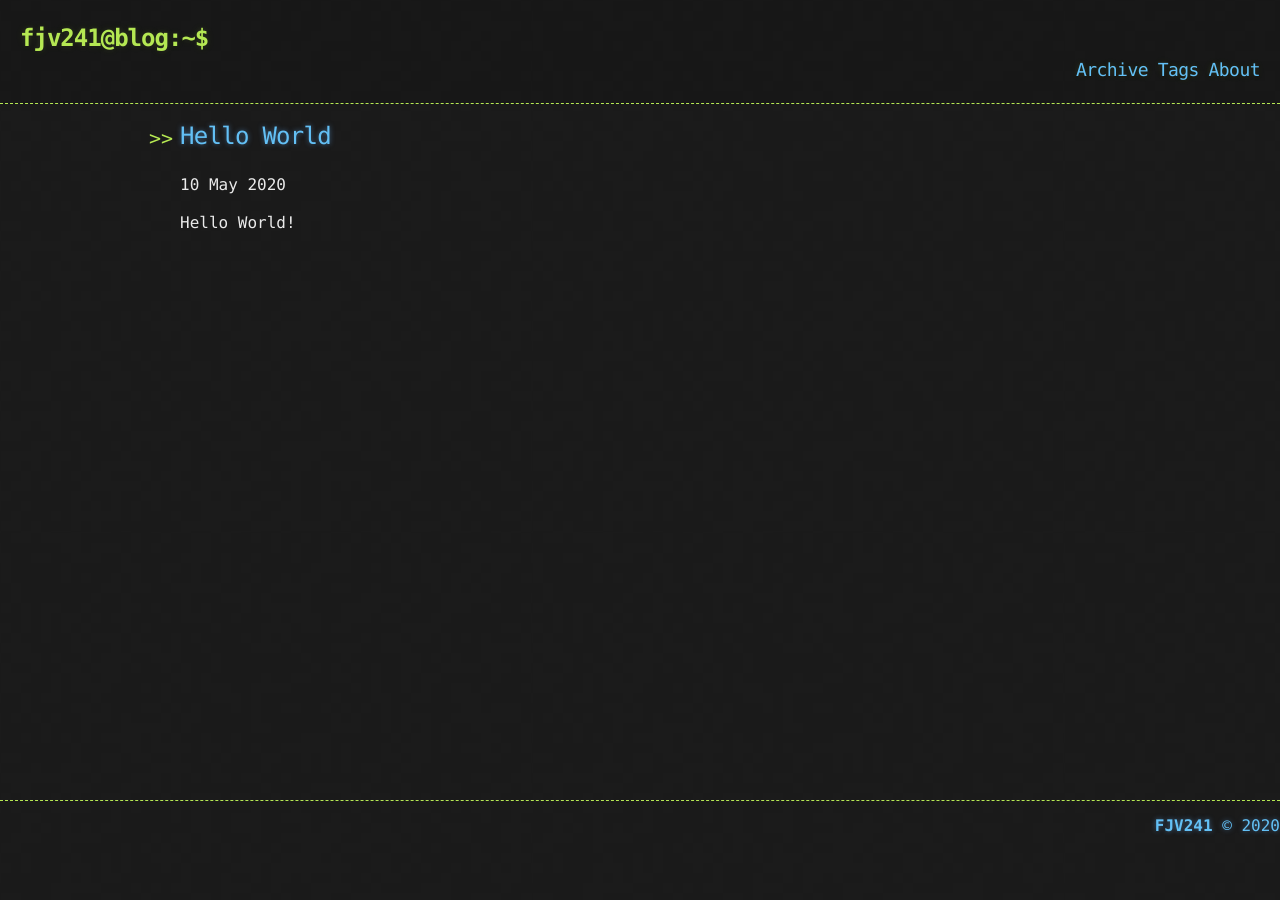
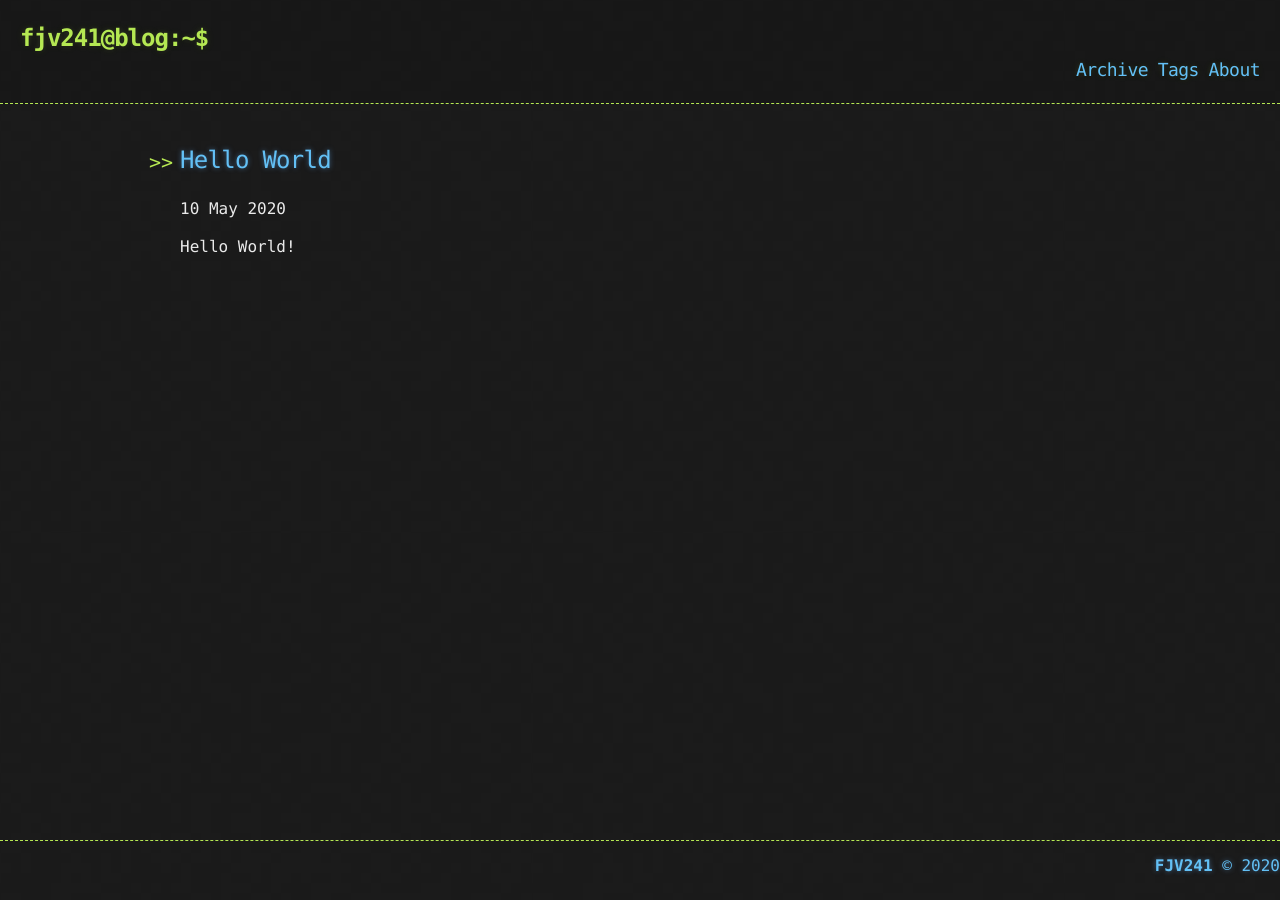
Before and after one commit to FJV241/fjv241.github.io, a Jekyll site: the page built from index.html, in a window 1280 px wide. Built offline with Jekyll 4.4.1, drawn with Linux system fonts in a browser that asks for light colours; the list of posts is cut into pages by our own code.

Commit message:
Update base.scss

```diff
--- a/_sass/base.scss
+++ b/_sass/base.scss
@@ -53,7 +53,7 @@ header {
   background: rgba(0, 0, 0, 0.1);
   border-bottom: 1px dashed $conifer;
   padding: 20px;
-  margin: 0 0 0 0;
+  margin: 0 0 40px 0;
 }
 
 .header-links {
@@ -272,6 +272,7 @@ footer {
   height: 50px;
   line-height: 50px;
   text-align: right;
+  margin: 40px 0 0 0;
   border-top: 1px dashed $conifer;
 }
 
```
